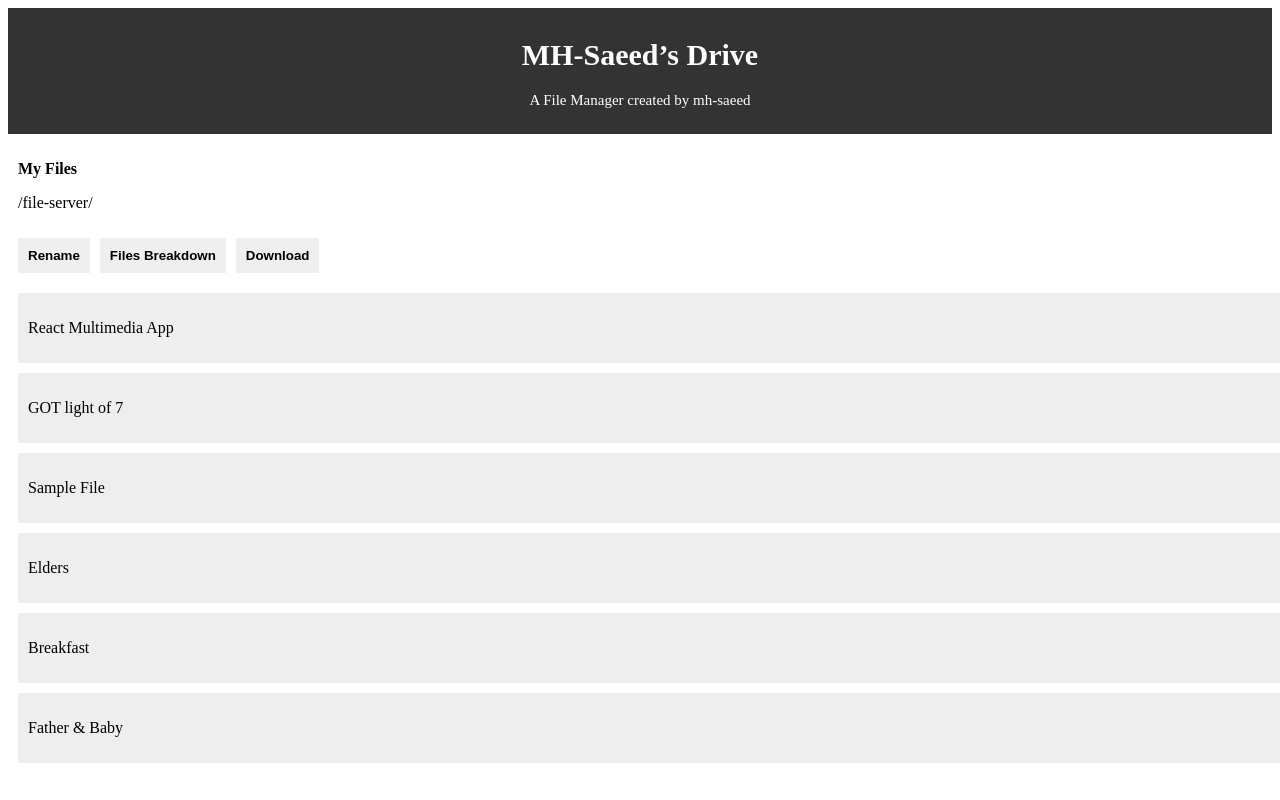
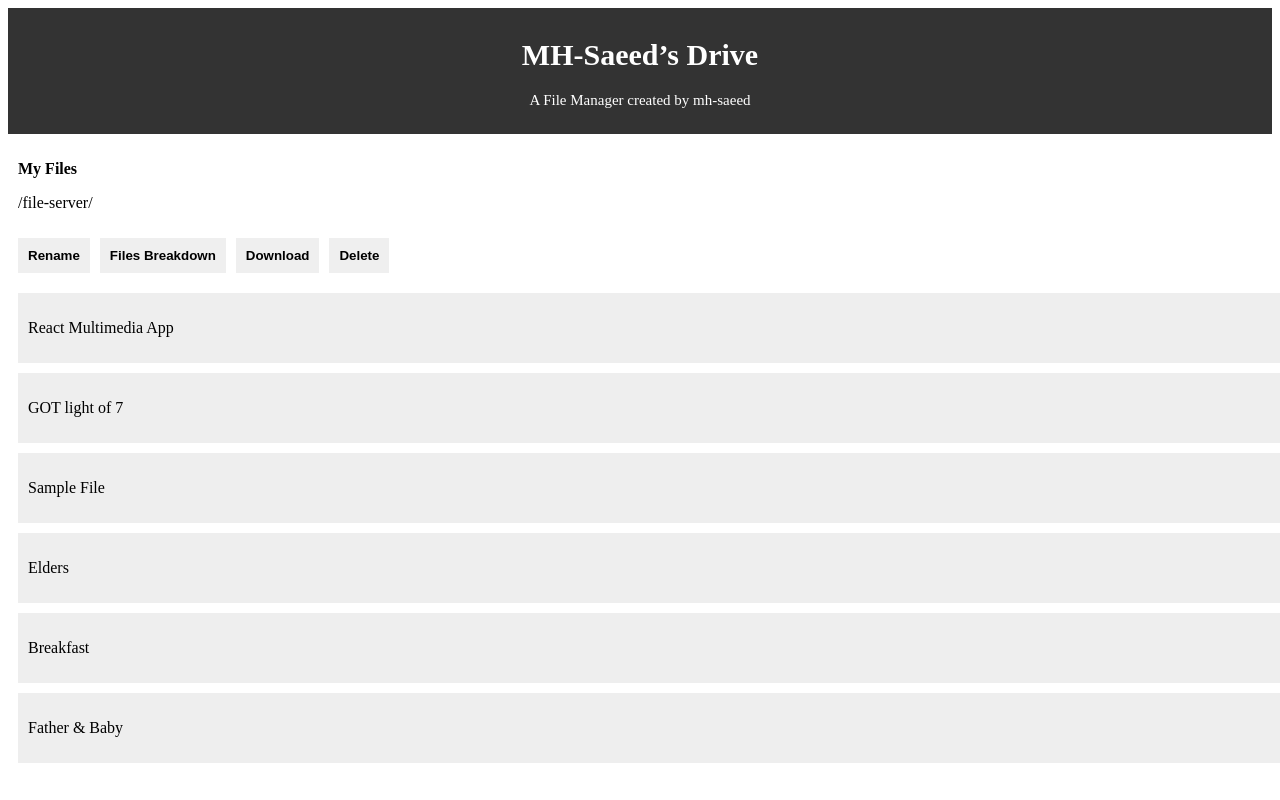
Before and after one commit to mh-saeed/multimedia-app, a React (Create React App) app: page / in a window 1280 px wide. Built offline with nearby package versions, Linux system fonts and the light colour scheme.

Commit message:
delete functionality added

```diff
--- a/src/App.js
+++ b/src/App.js
@@ -176,6 +176,20 @@ export default function App() {
             >
               Download
             </button>
+            <button
+              style={styles.controlButton}
+              onClick={() => {
+                if (selectedFile) {
+                  const newFiles = myFiles.filter(
+                    (file) => file.id !== selectedFile.id
+                  );
+                  setMyFiles(newFiles);
+                  setSelectedFile(null);
+                }
+              }}
+            >
+              Delete
+            </button>
           </div>
           <div style={styles.fileContainer}>
             <div style={{ width: "100%", padding: 10 }}>
```
